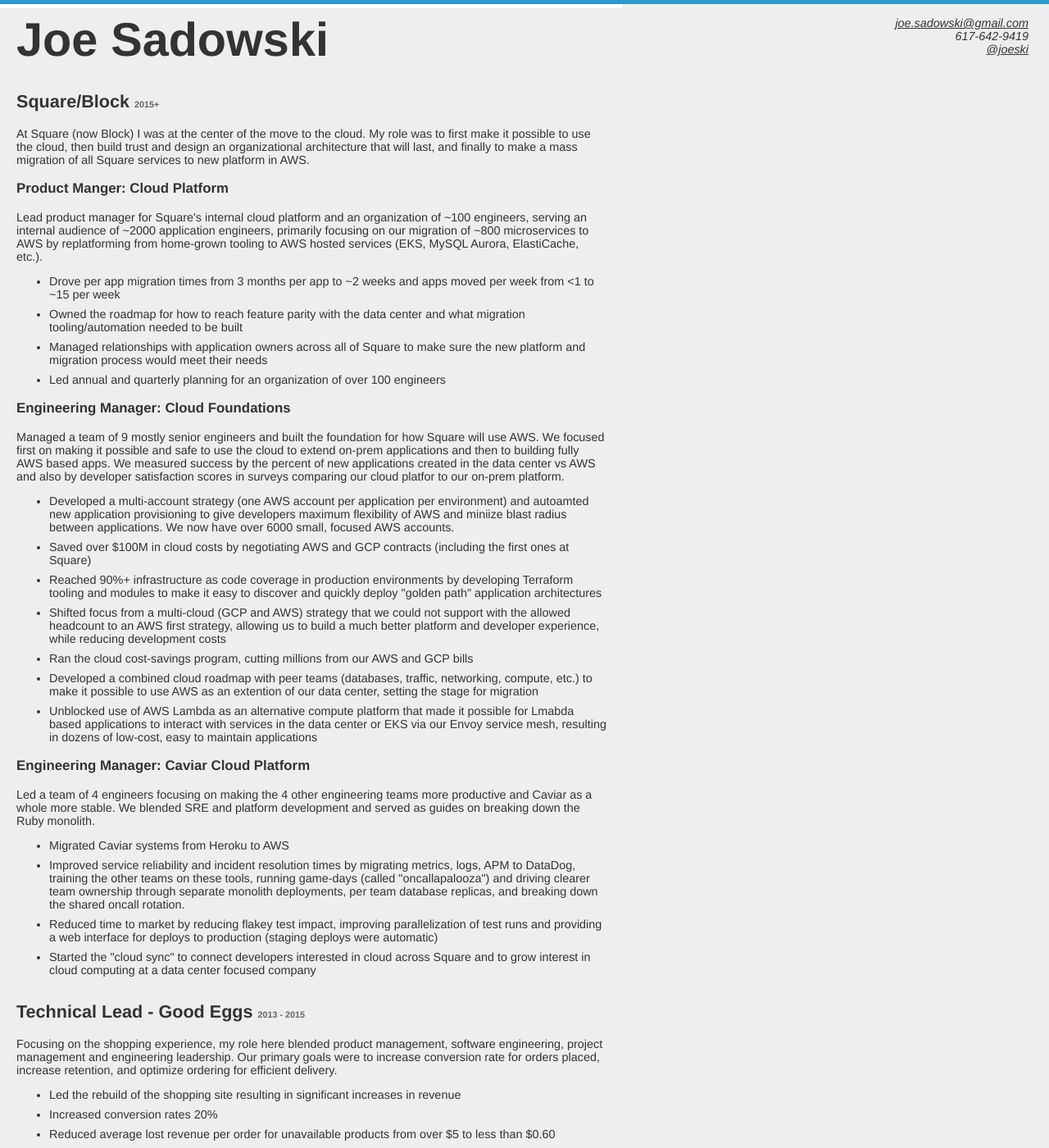
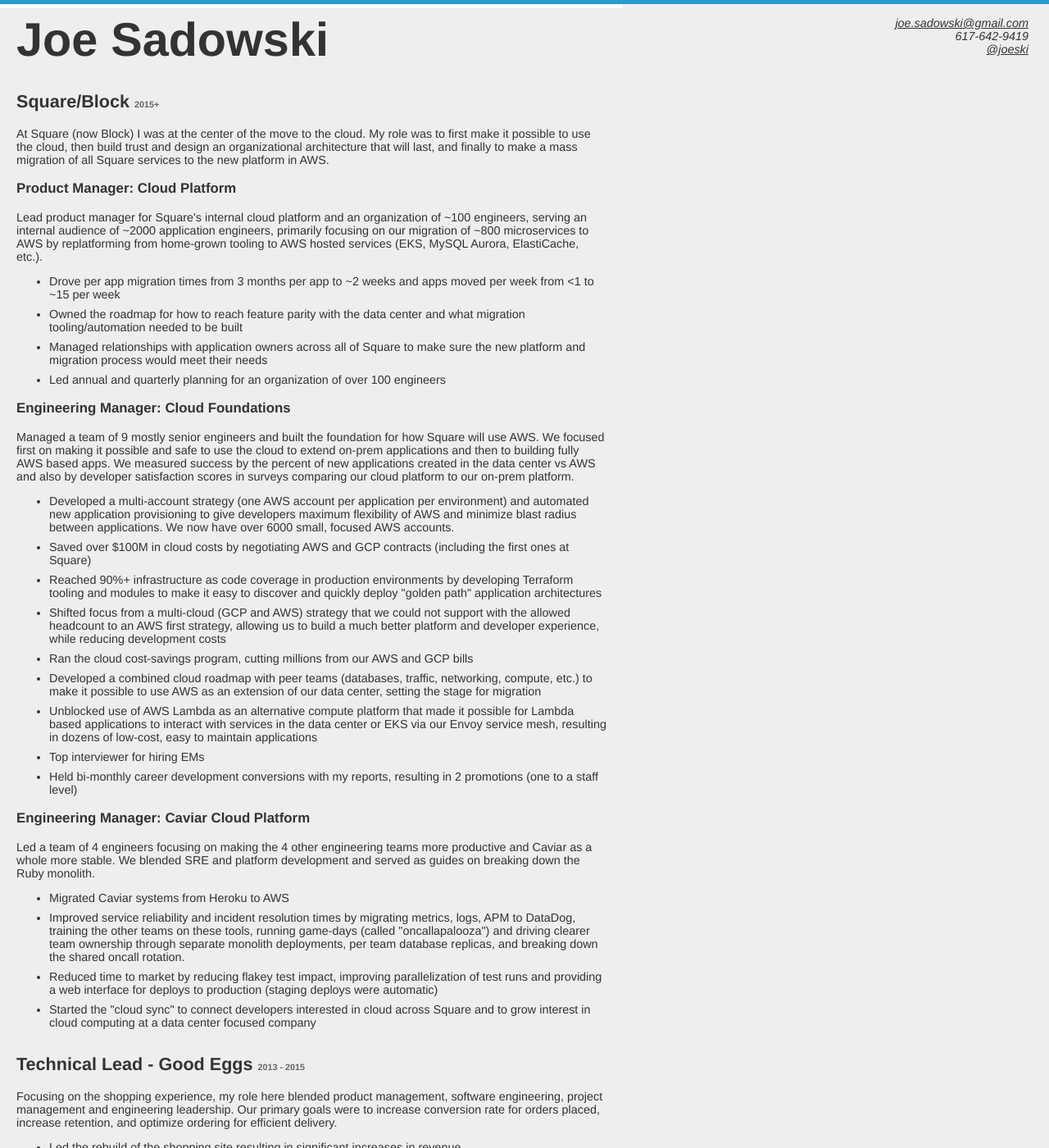
Before and after one commit to TheBigSadowski/thebigsadowski.github.com, a Jekyll site: the page resume/index.html, which Jekyll copies as it is, in a window 1280 px wide and 1400 px high. Shown: the whole window at 82% size. Built offline with Jekyll 4.4.1, drawn with Linux system fonts in a browser that asks for light colours.

Commit message:
light cleanup

```diff
--- a/resume/index.html
+++ b/resume/index.html
@@ -27,9 +27,9 @@
 
 <h2>Square/Block <span>2015+</h2>
 
-<p>At Square (now Block) I was at the center of the move to the cloud. My role was to first make it possible to use the cloud, then build trust and design an organizational architecture that will last, and finally to make a mass migration of all Square services to new platform in AWS.</p>
+<p>At Square (now Block) I was at the center of the move to the cloud. My role was to first make it possible to use the cloud, then build trust and design an organizational architecture that will last, and finally to make a mass migration of all Square services to the new platform in AWS.</p>
 
-<h3>Product Manger: Cloud Platform</h3>
+<h3>Product Manager: Cloud Platform</h3>
 
 <p>Lead product manager for Square's internal cloud platform and an organization of ~100 engineers, serving an internal audience of ~2000 application engineers, primarily focusing on our migration of ~800 microservices to AWS by replatforming from home-grown tooling to AWS hosted services (EKS, MySQL Aurora, ElastiCache, etc.).</p>
 
@@ -46,10 +46,10 @@
 
 <h3>Engineering Manager: Cloud Foundations</h3>
 
-<p>Managed a team of 9 mostly senior engineers and built the foundation for how Square will use AWS. We focused first on making it possible and safe to use the cloud to extend on-prem applications and then to building fully AWS based apps. We measured success by the percent of new applications created in the data center vs AWS and also by developer satisfaction scores in surveys comparing our cloud platfor to our on-prem platform.</p>
+<p>Managed a team of 9 mostly senior engineers and built the foundation for how Square will use AWS. We focused first on making it possible and safe to use the cloud to extend on-prem applications and then to building fully AWS based apps. We measured success by the percent of new applications created in the data center vs AWS and also by developer satisfaction scores in surveys comparing our cloud platform to our on-prem platform.</p>
 
 <ul>
-<li>Developed a multi-account strategy (one AWS account per application per environment) and autoamted new application provisioning to give developers maximum flexibility of AWS and miniize blast radius between applications. We now have over 6000 small, focused AWS accounts.</li>
+<li>Developed a multi-account strategy (one AWS account per application per environment) and automated new application provisioning to give developers maximum flexibility of AWS and minimize blast radius between applications. We now have over 6000 small, focused AWS accounts.</li>
 
 <li>Saved over $100M in cloud costs by negotiating AWS and GCP contracts (including the first ones at Square)</li>
 
@@ -59,9 +59,14 @@
 
 <li>Ran the cloud cost-savings program, cutting millions from our AWS and GCP bills</li>
 
-<li>Developed a combined cloud roadmap with peer teams (databases, traffic, networking, compute, etc.) to make it possible to use AWS as an extention of our data center, setting the stage for migration</li>
+<li>Developed a combined cloud roadmap with peer teams (databases, traffic, networking, compute, etc.) to make it possible to use AWS as an extension of our data center, setting the stage for migration</li>
 
-<li>Unblocked use of AWS Lambda as an alternative compute platform that made it possible for Lmabda based applications to interact with services in the data center or EKS via our Envoy service mesh, resulting in dozens of low-cost, easy to maintain applications</li>
+<li>Unblocked use of AWS Lambda as an alternative compute platform that made it possible for Lambda based applications to interact with services in the data center or EKS via our Envoy service mesh, resulting in dozens of low-cost, easy to maintain applications</li>
+
+<li>Top interviewer for hiring EMs</li>
+
+<li>Held bi-monthly career development conversions with my reports, resulting in 2 promotions (one to a staff level)</li>
+
 </ul>
 
 
```
